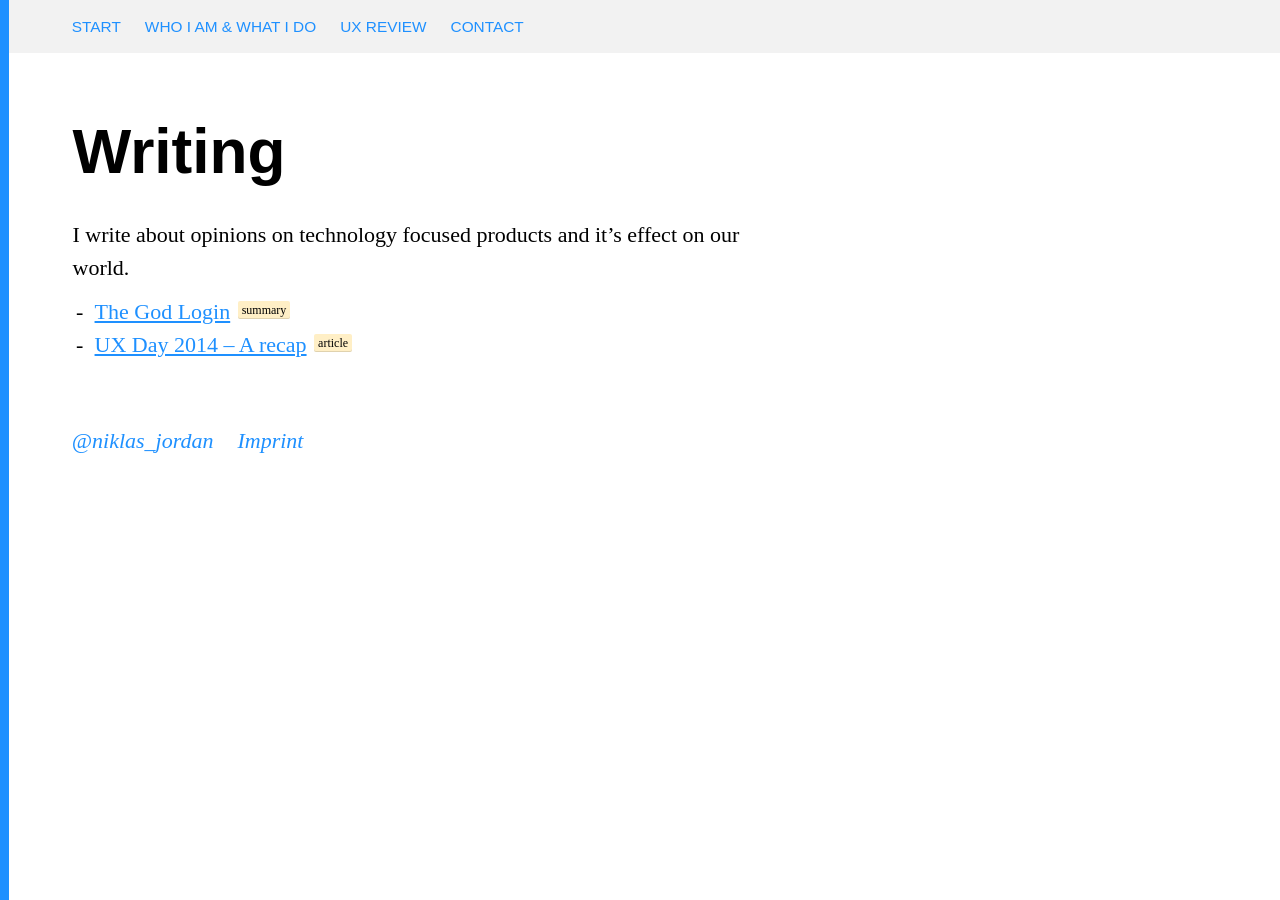
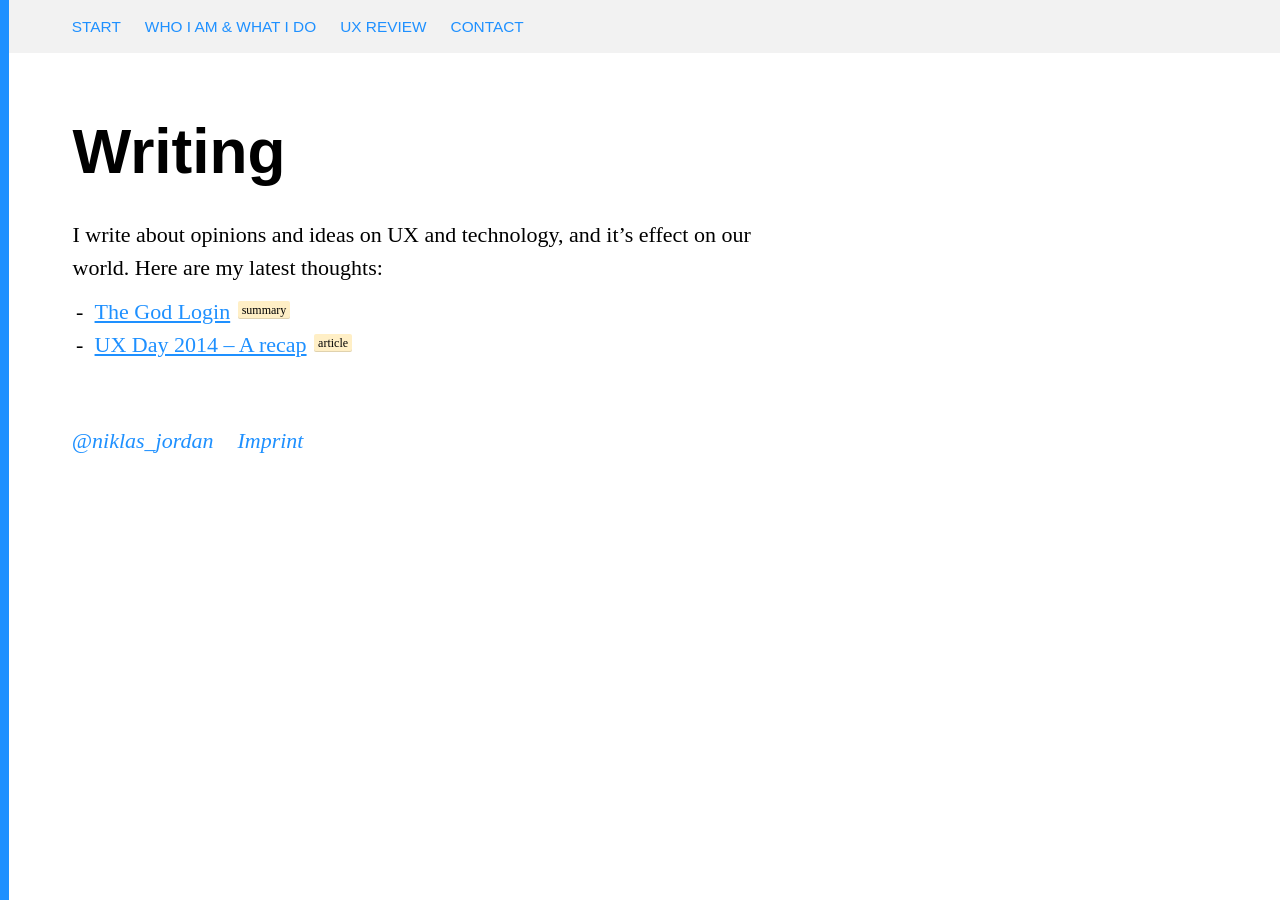
Before and after one commit to NiklasJordan/niklasjordan.com-ALT, a Jekyll site: the page built from writing.markdown, in a window 1280 px wide. Built offline with Jekyll 4.4.1, drawn with Linux system fonts in a browser that asks for light colours; comment, search, counter and statistics services are not loaded.

Commit message:
Updated Writing

```diff
--- a/writing.markdown
+++ b/writing.markdown
@@ -1,10 +1,10 @@
 ---
 title: Writing
 date: 2016-04-01 14:08:00 Z
+noindex: true
 layout: writing
-noindex: true
 ---
 
 # Writing
 
-I write about opinions on technology focused products and it’s effect on our world.
+I write about opinions and ideas on UX and technology, and it’s effect on our world. Here are my latest thoughts:
```
